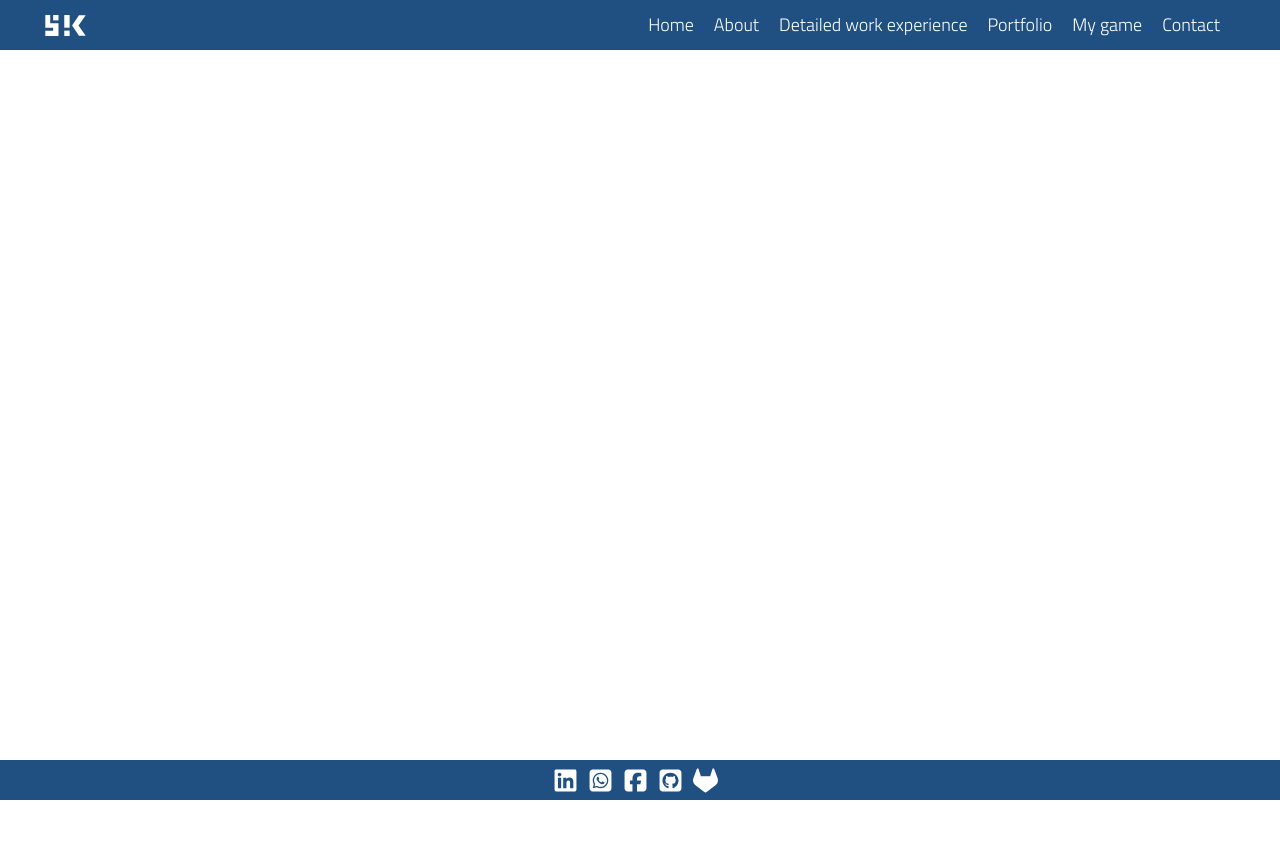
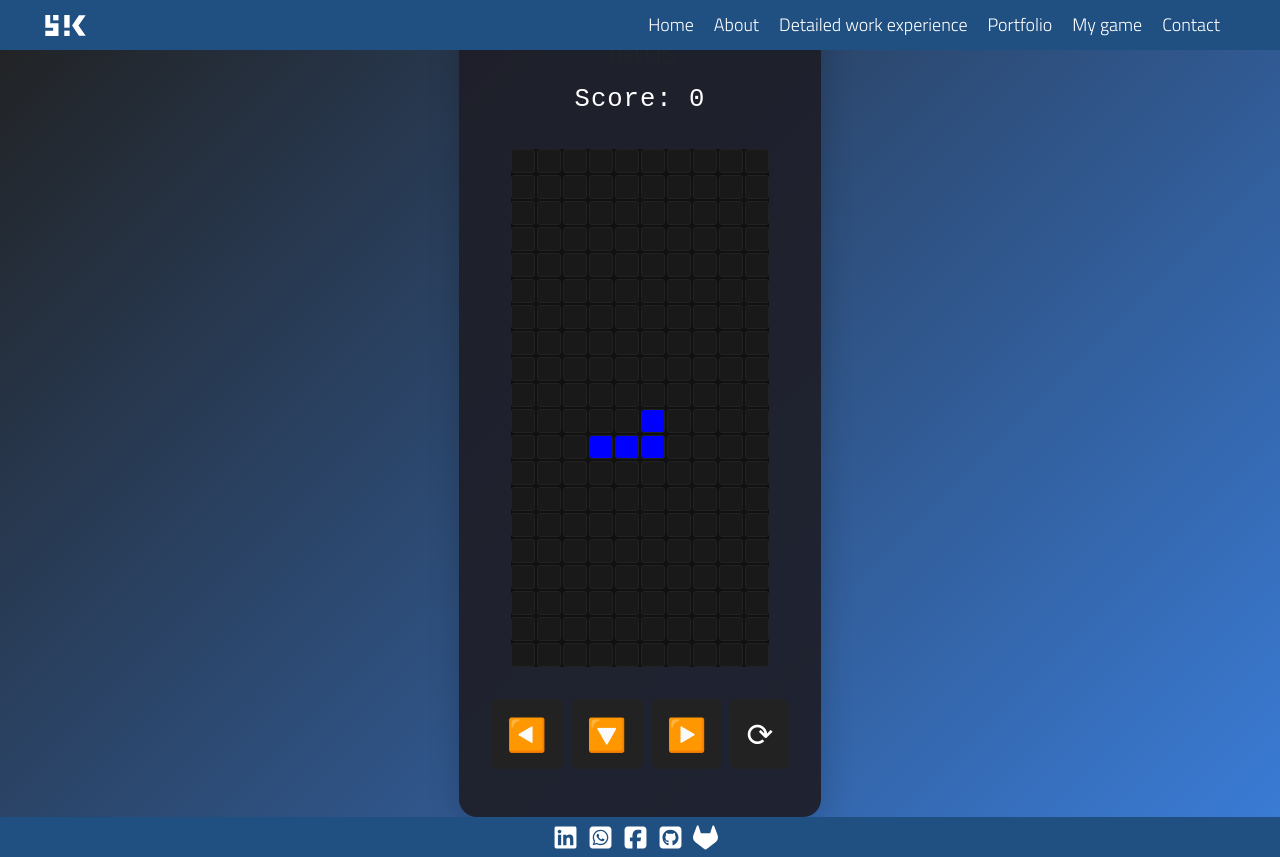
Before and after one commit to sudokrystian/my-website, a React (Vite) app: page /tetris in a window 1280 px wide. Before the commit the page ends 800 px from the top, so only its background shows below. Built offline with nearby package versions, Linux system fonts and the light colour scheme.

Commit message:
Added tetris game

```diff
--- a/src/RouterConfig.tsx
+++ b/src/RouterConfig.tsx
@@ -7,6 +7,7 @@ import Home from "./pages/home/Home";
 import Portfolio from "./pages/portfolio/Portfolio";
 import Game from "./pages/games/froggers-game/FroggersGame";
 import Project from "./pages/project/Project";
+import Tetris from "./pages/games/tetris/Tetris";
 
 const RouterConfig = () => {
   return (
@@ -16,6 +17,7 @@ const RouterConfig = () => {
       <Route path="/experience" element={<Experience />} />
       <Route path="/portfolio" element={<Portfolio />} />
       <Route path="/contact" element={<Contact />} />
+      <Route path="/tetris" element={<Tetris />} />
       <Route path="/game" element={<Game />} />
       <Route path="/project" element={<Project />} />
       <Route path="*" element={<Error />} />
--- /dev/null
+++ b/src/pages/games/tetris/Tetris.scss
@@ -0,0 +1,84 @@
+.tetris-root {
+  display: flex;
+  flex-direction: column;
+  align-items: center;
+//   padding: 1rem;
+}
+
+.tetris-bg {
+  min-height: 100vh;
+  width: 100vw;
+  background: linear-gradient(135deg, #212121 0%, #3a7bd5 100%);
+  display: flex;
+  justify-content: center;
+  align-items: center;
+}
+
+.tetris-container {
+  background: rgba(30, 30, 40, 0.92);
+  box-shadow: 0 4px 32px 0 rgba(0, 0, 0, 0.2);
+  border-radius: 18px;
+  padding: 2rem;
+  display: flex;
+  flex-direction: column;
+  align-items: center;
+}
+.tetris-score {
+  color: #fff;
+  font-size: 1.6rem;
+  margin-bottom: 0.7rem;
+  letter-spacing: 1px;
+  font-family: "Fira Mono", monospace;
+}
+
+.tetris-board {
+  display: grid;
+  grid-template-rows: repeat(20, 1.5rem);
+  grid-template-columns: repeat(10, 1.5rem);
+  gap: 2px;
+  background: #111;
+  margin: 1rem 0;
+  border-radius: 8px;
+}
+.cell {
+  width: 1.5rem;
+  height: 1.5rem;
+  border-radius: 3px;
+  border: 1px solid #222;
+  box-sizing: border-box;
+  transition: background 0.1s;
+}
+.controls {
+  margin: 1rem 0;
+  display: flex;
+  gap: 0.5rem;
+}
+button {
+  font-size: 2rem;
+  padding: 0.5rem 1rem;
+  border-radius: 6px;
+  border: none;
+  background: #222;
+  color: #fff;
+  cursor: pointer;
+  transition: background 0.2s;
+}
+button:active {
+  background: #444;
+}
+.gameover {
+  color: #f00;
+  font-size: 2rem;
+  margin-bottom: 1rem;
+  font-weight: bold;
+}
+@media (max-width: 600px) {
+  .tetris-board {
+    grid-template-rows: repeat(20, 1rem);
+    grid-template-columns: repeat(10, 1rem);
+  }
+  .cell {
+    width: 1rem;
+    height: 1rem;
+  }
+}
--- /dev/null
+++ b/src/pages/games/tetris/Tetris.tsx
@@ -0,0 +1,229 @@
+import React, { useEffect, useRef, useState } from "react";
+import "./Tetris.scss";
+
+// --- Game constants
+const ROWS = 20;
+const COLS = 10;
+const INTERVAL = 500; // ms drop speed
+
+// --- Tetromino shapes
+const TETROMINOS = [
+  [[1, 1, 1, 1]], // I
+  [
+    [2, 2],
+    [2, 2],
+  ], // O
+  [
+    [0, 3, 0],
+    [3, 3, 3],
+  ], // T
+  [
+    [4, 0, 0],
+    [4, 4, 4],
+  ], // L
+  [
+    [0, 0, 5],
+    [5, 5, 5],
+  ], // J
+  [
+    [6, 6, 0],
+    [0, 6, 6],
+  ], // S
+  [
+    [0, 7, 7],
+    [7, 7, 0],
+  ], // Z
+];
+
+// --- Helper functions
+const randomTetromino = () =>
+  TETROMINOS[Math.floor(Math.random() * TETROMINOS.length)];
+
+const emptyBoard = () =>
+  Array.from({ length: ROWS }, () => Array(COLS).fill(0));
+
+const collide = (
+  board: number[][],
+  shape: number[][],
+  pos: { x: number; y: number }
+) => {
+  for (let y = 0; y < shape.length; ++y) {
+    for (let x = 0; x < shape[0].length; ++x) {
+      if (
+        shape[y][x] &&
+        (board[y + pos.y] && board[y + pos.y][x + pos.x]) !== 0
+      ) {
+        return true;
+      }
+    }
+  }
+  return false;
+};
+
+const rotate = (matrix: number[][]) =>
+  matrix[0].map((_, i) => matrix.map((row) => row[i]).reverse());
+
+// --- Main component
+const Tetris: React.FC = () => {
+  const [board, setBoard] = useState<number[][]>(emptyBoard());
+  const [shape, setShape] = useState<number[][]>(randomTetromino());
+  const [pos, setPos] = useState({ x: 3, y: 0 });
+  const [gameOver, setGameOver] = useState(false);
+  const [score, setScore] = useState(0);
+
+  // Drop logic
+  useEffect(() => {
+    if (gameOver) return;
+    const interval = setInterval(() => {
+      move(0, 1);
+    }, INTERVAL);
+    return () => clearInterval(interval);
+    // eslint-disable-next-line
+  }, [shape, pos, board, gameOver]);
+
+  // Handle keyboard input
+  useEffect(() => {
+    const handleKey = (e: KeyboardEvent) => {
+      if (gameOver) return;
+      if (e.key === "ArrowLeft") move(-1, 0);
+      if (e.key === "ArrowRight") move(1, 0);
+      if (e.key === "ArrowDown") move(0, 1);
+      if (e.key === "ArrowUp") rotateShape();
+      if (e.key === " ") drop();
+    };
+    window.addEventListener("keydown", handleKey);
+    return () => window.removeEventListener("keydown", handleKey);
+    // eslint-disable-next-line
+  }, [shape, pos, board, gameOver]);
+
+  // --- Movement, Rotation, Drop
+  const merge = (customBoard = board) => {
+    const merged = customBoard.map((row) => [...row]);
+    for (let y = 0; y < shape.length; ++y) {
+      for (let x = 0; x < shape[0].length; ++x) {
+        if (shape[y][x]) merged[pos.y + y][pos.x + x] = shape[y][x];
+      }
+    }
+    return merged;
+  };
+
+const move = (dx: number, dy: number) => {
+  const newPos = { x: pos.x + dx, y: pos.y + dy };
+
+  if (!collide(board, shape, newPos)) {
+    setPos(newPos);
+  } else if (dy) {
+    // Piece lands
+    const mergedBoard = merge();
+
+    // Clear full rows and calculate score
+    let linesCleared = 0;
+    const filtered = mergedBoard.filter(row => {
+      const isFull = row.every(cell => cell);
+      if (isFull) linesCleared++;
+      return !isFull;
+    });
+    while (filtered.length < ROWS) filtered.unshift(Array(COLS).fill(0));
+    setBoard(filtered);
+
+    // Score: 100 points per cleared row (customize if you want)
+    if (linesCleared > 0) setScore(score + linesCleared * 100);
+
+    // Next piece
+    const nextShape = randomTetromino();
+    const startPos = { x: 3, y: 0 };
+    if (collide(filtered, nextShape, startPos)) {
+      setGameOver(true);
+    } else {
+      setShape(nextShape);
+      setPos(startPos);
+    }
+  }
+};
+
+  const rotateShape = () => {
+    const rotated = rotate(shape);
+    if (!collide(board, rotated, pos)) setShape(rotated);
+  };
+
+  const drop = () => {
+    let newY = pos.y;
+    while (!collide(board, shape, { x: pos.x, y: newY + 1 })) {
+      newY += 1;
+    }
+    setPos({ ...pos, y: newY });
+    move(0, 1); // lock the piece
+  };
+
+  // --- Touch controls for mobile
+  const handleMobileMove = (dir: "left" | "right" | "down" | "rotate") => {
+    if (dir === "left") move(-1, 0);
+    if (dir === "right") move(1, 0);
+    if (dir === "down") move(0, 1);
+    if (dir === "rotate") rotateShape();
+  };
+
+  const restart = () => {
+    setBoard(emptyBoard());
+    setShape(randomTetromino());
+    setPos({ x: 3, y: 0 });
+    setScore(0);
+    setGameOver(false);
+  };
+
+  // --- Render
+  // Draw the board with current piece
+  const displayBoard = merge();
+
+  return (
+    <div className="tetris-root">
+      <div className="tetris-bg">
+        <div className="tetris-container">
+          <h2>Tetris</h2>
+          <div className="tetris-score">Score: {score}</div>
+
+          {gameOver && (
+            <div className="gameover">
+              <div>Game Over</div>
+              <button className="restart-btn" onClick={restart}>
+                Restart
+              </button>
+            </div>
+          )}
+
+          <div className="tetris-board">
+            {displayBoard.map((row, y) =>
+              row.map((cell, x) => (
+                <div
+                  key={`${y}-${x}`}
+                  className={`cell cell-${cell}`}
+                  style={{
+                    background: cell
+                      ? [
+                          "#00f0f0", // I
+                          "#ffbf00", // O
+                          "#8000ff", // T
+                          "#ff8000", // L
+                          "#0000ff", // J
+                          "#00ff00", // S
+                          "#ff0000", // Z
+                        ][cell - 1]
+                      : "#191919",
+                  }}
+                />
+              ))
+            )}
+          </div>
+          <div className="controls">
+            <button onClick={() => handleMobileMove("left")}>◀️</button>
+            <button onClick={() => handleMobileMove("down")}>🔽</button>
+            <button onClick={() => handleMobileMove("right")}>▶️</button>
+            <button onClick={() => handleMobileMove("rotate")}>⟳</button>
+          </div>
+        </div>
+      </div>
+    </div>
+  );
+};
+
+export default Tetris;
--- a/src/pages/home/Home.tsx
+++ b/src/pages/home/Home.tsx
@@ -1,11 +1,8 @@
 import "./home.scss";
 import MyParticles from "../../components/particles/MyParticles";
-import MyParticles2 from "../../components/";
-
 import cv from "../../assets/documents/CV.pdf";
 import ghibli from "../../assets/my_pictures/new/ghibli.webp";
-
-
+import { Link } from "react-router-dom";
 
 const Home = () => {
   return (
@@ -15,20 +12,29 @@ const Home = () => {
         <div className="welcome-row">
           <img src={ghibli} alt="Krystian meditating" className="welcome-img" />
           <div className="welcome-text">
-            <h1>
-              Hi, I’m Krystian — software engineer.
-            </h1>
+            <h1>Hi, I’m Krystian — software engineer.</h1>
             <p>
-              Building everything from backend beasts to algorithm speedruns, interactive web, quirky games, and mind-bending AI.
+              Building everything from backend beasts to algorithm speedruns,
+              interactive web, quirky games, and mind-bending AI.
             </p>
+            <div className="home-buttons">
+              <Link to="/tetris">
+                <button className="tetris-button">
+                  <span role="img" aria-label="game">
+                    🎮
+                  </span>{" "}
+                  Play Tetris
+                </button>
+              </Link>
               <a href={cv} target="_blank" rel="noreferrer">
                 <button className="cv-button">
-                Download my CV
                   <span className="download-icon">
                     <i className="fas fa-cloud-download-alt"></i>
                   </span>
+                  Download my CV
                 </button>
               </a>
+            </div>
           </div>
         </div>
       </div>
```
Also changed, not shown: src/pages/home/home.scss (+67 -28 lines). Lines whose indentation alone changed are shown as unchanged.
